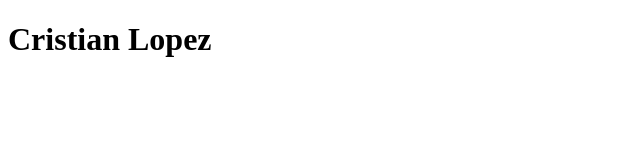
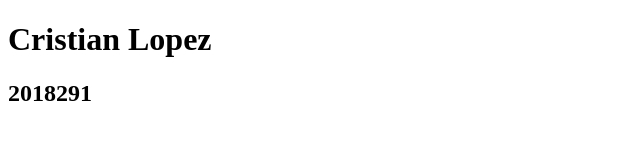
Before and after one commit to clopez-2018291/IN5AM, a plain HTML site: page index.html in a window 1280 px wide. Shown: the whole page, without its empty margins (0-640 px from the left). Drawn offline with Linux system fonts and the light colour scheme.

Commit message:
agrego el carnet al archivo index.html

```diff
--- a/index.html
+++ b/index.html
@@ -8,6 +8,6 @@
 </head>
 <body>
     <h1>Cristian Lopez</h1>
-
+    <h2>2018291</h2>
 </body>
 </html>
```
